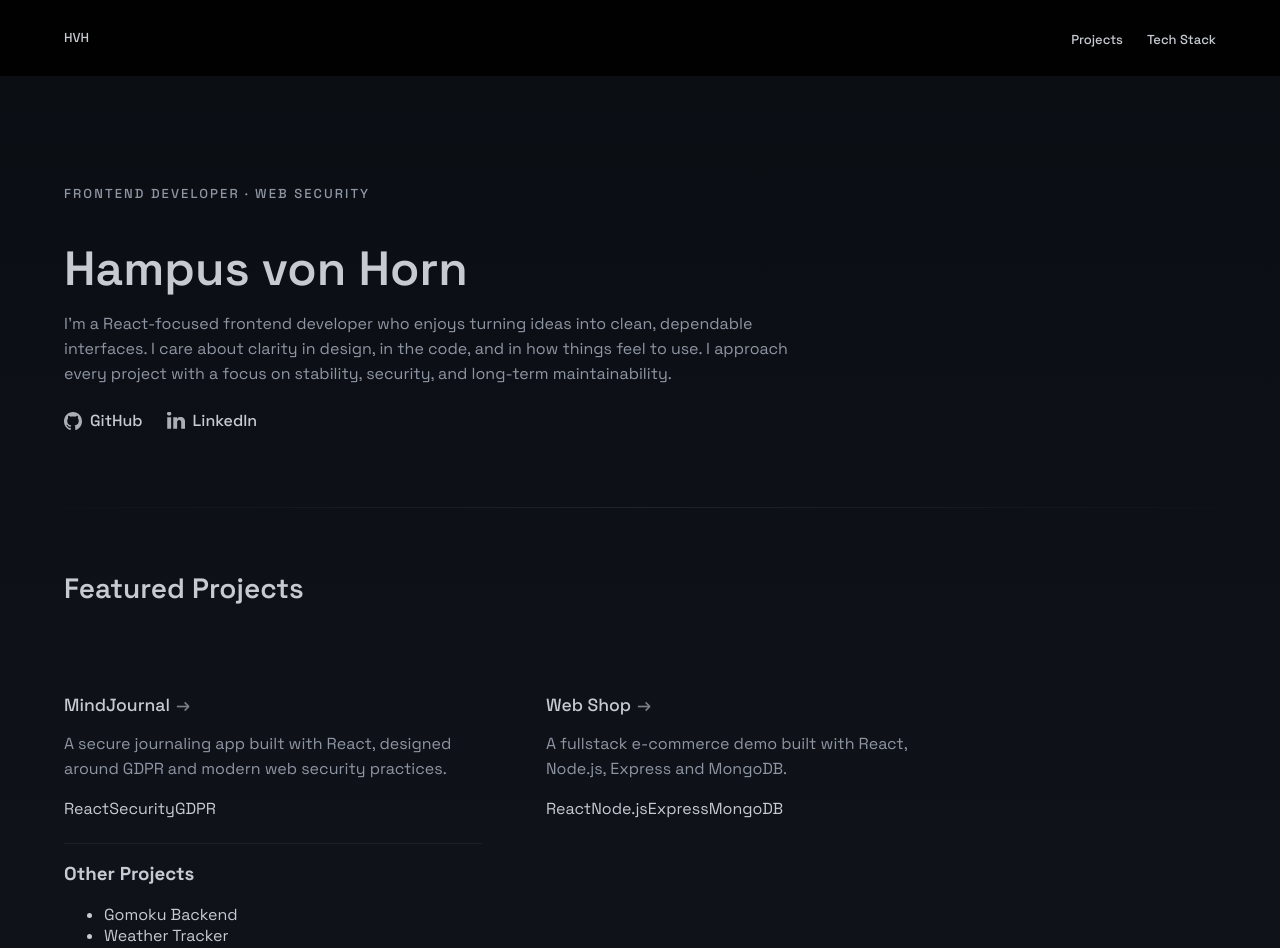
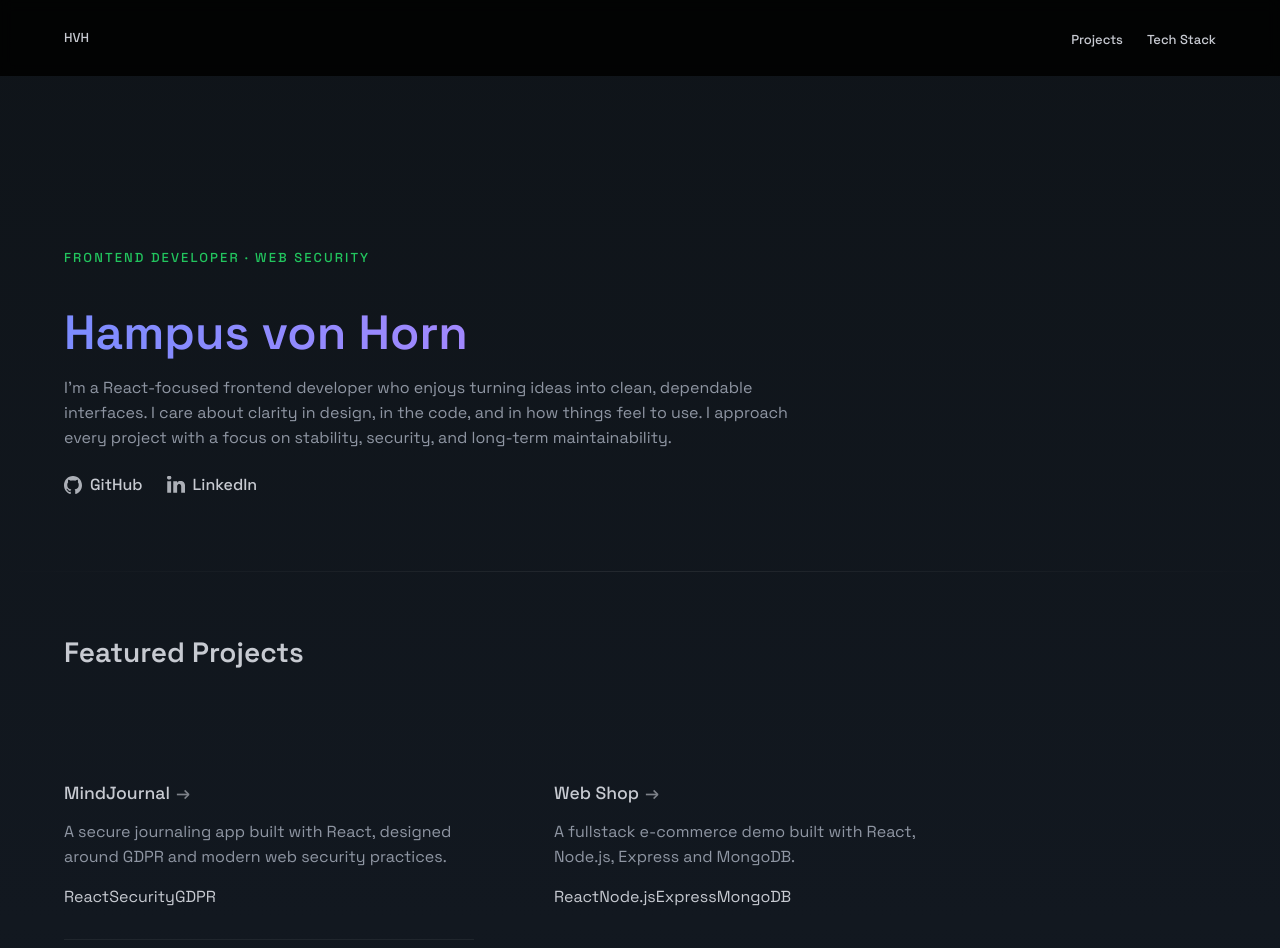
Before and after one commit to hampusvh/hampusvh-portfolio, a Next.js app: page / in a window 1280 px wide. Shown: the top 948 px of the page. Built offline with nearby package versions, Linux system fonts and the light colour scheme.

Commit message:
feature-rework-v2 saved changes

```diff
--- a/styles/global.css
+++ b/styles/global.css
@@ -17,9 +17,9 @@ html {
 body {
   background:
     linear-gradient(180deg,
-      #0a0d12 0%,
-      #0f1219 50%,
-      #0d1016 100%);
+      #0f1419 0%,
+      #121820 50%,
+      #0d1216 100%);
   color: var(--text-main);
   font-family: var(--font-space-grotesk);
   position: relative;
@@ -69,7 +69,15 @@ main {
   font: var(--text-style-meta);
 }
 
-/* Section rhythm separator */
 .section {
   position: relative;
+  padding-block: 120px;
 }
+
+.section:first-of-type {
+  padding-top: 160px;
+}
+
+.section:last-of-type {
+  padding-bottom: 160px;
+}
--- a/styles/sections/hero.css
+++ b/styles/sections/hero.css
@@ -23,12 +23,15 @@
 .hero-kicker {
   text-transform: uppercase;
   letter-spacing: 0.16em;
-  color: var(--text-muted);
+  color: var(--role-green);
   margin-bottom: 0.75rem;
 }
 
 .hero h1 {
   margin-bottom: 1rem;
+  background: var(--identity-purple-gradient);
+  -webkit-background-clip: text;
+  -webkit-text-fill-color: transparent;
 }
 
 .hero-text {
--- a/styles/sections/projects.css
+++ b/styles/sections/projects.css
@@ -19,21 +19,22 @@
 
 
 .projects h2 {
-  margin-bottom: 3rem;
+  margin-bottom: 4rem;
 }
+
 
 /* Featured projects layout */
 .projects-grid {
   display: grid;
   grid-template-columns: 1fr 1fr;
-  gap: 64px;
+  gap: 80px;
   max-width: 900px;
 }
 
 /* Clickable project entry */
 .project-entry {
   display: block;
-  padding: 24px 0;
+  padding: 32px 0;
 
   color: var(--text-main);
   text-decoration: none;
--- a/styles/tokens.css
+++ b/styles/tokens.css
@@ -55,4 +55,16 @@
   --text-style-body-sm: var(--fw-regular) var(--fs-sm) / 1.55 var(--ff-sans);
 
   --text-style-meta: var(--fw-medium) var(--fs-xs) / 1.4 var(--ff-sans);
+
+  /* Identity gradient – name */
+  --identity-purple-start: #7c8cff;
+  /* blå-lila */
+  --identity-purple-end: #c084fc;
+  /* rosa-lila */
+
+  --identity-purple-gradient: linear-gradient(90deg,
+      var(--identity-purple-start),
+      var(--identity-purple-end));
+
+  --role-green: #22c55e;
 }
```
